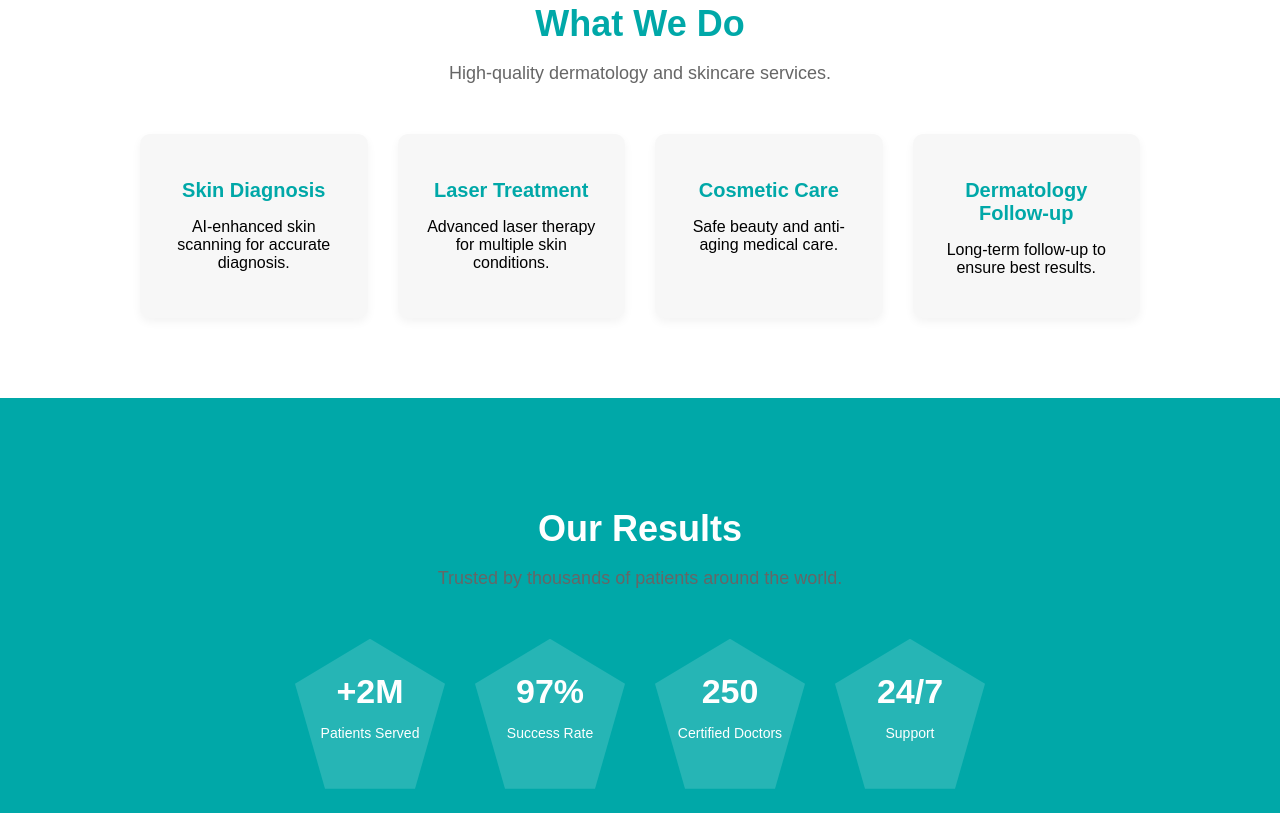
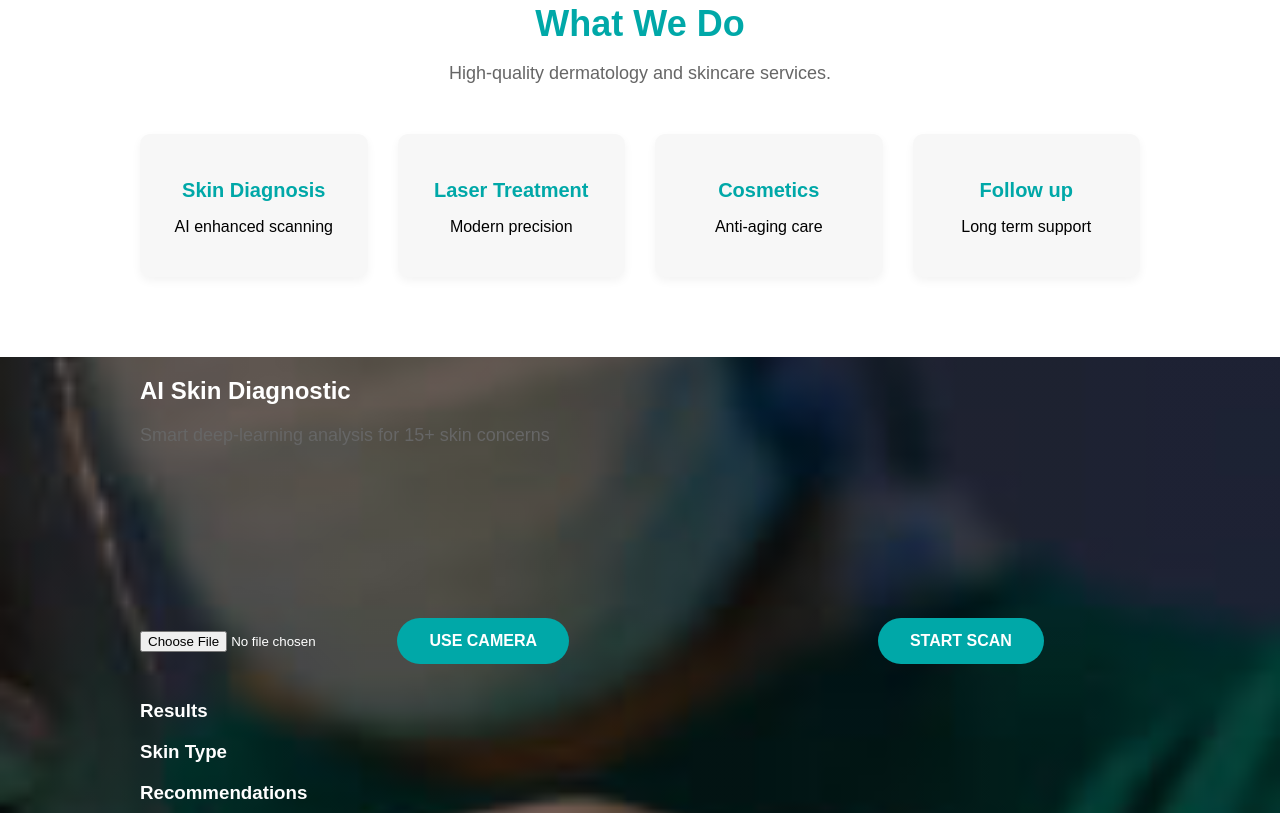
Before and after one commit to AbdoTarek1999-glitch/medical_wepsite, a plain HTML site: page index.html in a window 1280 px wide. Shown: the part 907-1720 px from the top of the page. Drawn offline with Linux system fonts and the light colour scheme; a script that the page names is missing.

Commit message:
Update index.html

```diff
--- a/index.html
+++ b/index.html
@@ -7,101 +7,138 @@
   <link rel="stylesheet" href="style.css" />
 </head>
 <body>
+
+  <!-- ✅ HEADER -->
   <header class="site-header">
     <div class="container header-inner">
+
       <div class="logo">
         <img src="R.jpeg" alt="Medical logo" class="logo-img" />
         <span class="logo-text">MEDICAL</span>
       </div>
+
+      <!-- ✅ theme + auth -->
+      <div class="header-actions">
+        <label class="switch">
+          <input type="checkbox" id="theme-toggle" />
+          <span class="slider"></span>
+        </label>
+
+        <div class="auth-buttons">
+          <button class="button login-btn">Login</button>
+          <button class="button register-btn">Register</button>
+        </div>
+      </div>
+
+      <!-- ✅ Mobile menu -->
       <button class="nav-toggle" aria-controls="primary-navigation" aria-expanded="false">
-        <span class="sr-only">Toggle menu</span>
         <svg width="24" height="24">
           <path fill="currentColor" d="M3 18h18v-2H3v2zM3 13h18v-2H3v2zM3 6v2h18V6H3z"/>
         </svg>
       </button>
+
       <nav class="main-nav" id="primary-navigation">
         <ul>
           <li><a href="#what">What We Do</a></li>
+          <li><a href="#ai-skin">AI Diagnosis</a></li>
           <li><a href="#results">Our Results</a></li>
           <li><a href="#contact">Contact Us</a></li>
         </ul>
       </nav>
+
     </div>
   </header>
 
-  <main>
-    <!-- HERO -->
+
+
+  <!-- ✅ HERO -->
   <section class="banner">
     <div class="container hero-content">
       <h1 class="hero-title">Your Health is Our Mission.</h1>
-        <p class="hero-text">
-          We provide modern dermatology services and use AI-based technology
-          to analyze and improve your skin health.
-        </p>
+      <p class="hero-text">Modern dermatology powered by AI skin diagnostics.</p>
       <button class="button hero-button">Learn More</button>
     </div>
   </section>
 
-    <!-- WHAT WE DO -->
+
+
+  <!-- ✅ WHAT WE DO -->
   <section class="what-we-do" id="what">
     <div class="container">
       <h2>What We Do</h2>
-        <p class="section-subtitle">
-          High-quality dermatology and skincare services.
-        </p>
+      <p class="section-subtitle">High-quality dermatology and skincare services.</p>
+
       <div class="services-grid">
-          <div class="service-item">
-            <h3>Skin Diagnosis</h3>
-            <p>AI-enhanced skin scanning for accurate diagnosis.</p>
-          </div>
-
-          <div class="service-item">
-            <h3>Laser Treatment</h3>
-            <p>Advanced laser therapy for multiple skin conditions.</p>
-          </div>
-
-          <div class="service-item">
-            <h3>Cosmetic Care</h3>
-            <p>Safe beauty and anti-aging medical care.</p>
-          </div>
-
-          <div class="service-item">
-            <h3>Dermatology Follow-up</h3>
-            <p>Long-term follow-up to ensure best results.</p>
-          </div>
+        <div class="service-item"><h3>Skin Diagnosis</h3><p>AI enhanced scanning</p></div>
+        <div class="service-item"><h3>Laser Treatment</h3><p>Modern precision</p></div>
+        <div class="service-item"><h3>Cosmetics</h3><p>Anti-aging care</p></div>
+        <div class="service-item"><h3>Follow up</h3><p>Long term support</p></div>
       </div>
     </div>
   </section>
 
+
+
+  <!-- ✅✅ AI SKIN DIAGNOSTIC -->
+  <section id="ai-skin" class="ai-skin-section">
+    <div class="container">
+
+      <h2>AI Skin Diagnostic</h2>
+      <p class="section-subtitle">
+        Smart deep-learning analysis for 15+ skin concerns
+      </p>
+
+      <div class="ai-box">
+
+        <!-- upload -->
+        <input type="file" id="imgInput" accept="image/*" />
+
+        <!-- OR open camera -->
+        <button class="button" id="openCameraBtn">Use Camera</button>
+
+        <video id="camera" autoplay playsinline></video>
+
+        <button class="button" id="scanBtn">Start Scan</button>
+
+        <div id="preview">
+          <img id="uploadedImg" />
+        </div>
+
         <!-- RESULTS -->
+        <div id="ai-results" class="hidden">
+          <h3>Results</h3>
+          <ul id="resultList"></ul>
+
+          <h3>Skin Type</h3>
+          <p id="skinType"></p>
+
+          <h3>Recommendations</h3>
+          <p id="recommend"></p>
+        </div>
+
+      </div>
+
+    </div>
+  </section>
+
+
+
+  <!-- ✅ OUR RESULTS -->
   <section id="results" class="our-results">
     <div class="container">
       <h2>Our Results</h2>
-        <p class="section-subtitle">
-          Trusted by thousands of patients around the world.
-        </p>
       <div class="results-row">
-          <div class="result-item">
-            <span>+2M</span>
-            <p>Patients Served</p>
-          </div>
-          <div class="result-item">
-            <span>97%</span>
-            <p>Success Rate</p>
-          </div>
-          <div class="result-item">
-            <span>250</span>
-            <p>Certified Doctors</p>
-          </div>
-          <div class="result-item">
-            <span>24/7</span>
-            <p>Support</p>
-          </div>
+        <div class="result-item"><span>+2M</span><p>Patients</p></div>
+        <div class="result-item"><span>97%</span><p>Success</p></div>
+        <div class="result-item"><span>250</span><p>Doctors</p></div>
+        <div class="result-item"><span>24/7</span><p>Support</p></div>
       </div>
     </div>
   </section>
 
-    <!-- CONTACT -->
+
+
+  <!-- ✅ CONTACT -->
   <section id="contact" class="contact-section">
     <div class="container">
       <h2>Contact Us</h2>
@@ -109,12 +146,15 @@
         <input type="text" placeholder="Your Name" required />
         <input type="email" placeholder="Your Email" required />
         <textarea placeholder="Your Message" required></textarea>
+
         <button type="submit" class="button">Send</button>
       </form>
     </div>
   </section>
-  </main>
 
+
+
+  <!-- ✅ FOOTER -->
   <footer class="site-footer">
     <div class="container">
       <div class="footer-logo">
@@ -125,6 +165,7 @@
     </div>
   </footer>
 
+
 <script src="main.js"></script>
 </body>
 </html>
```
Lines whose indentation alone changed are shown as unchanged.
